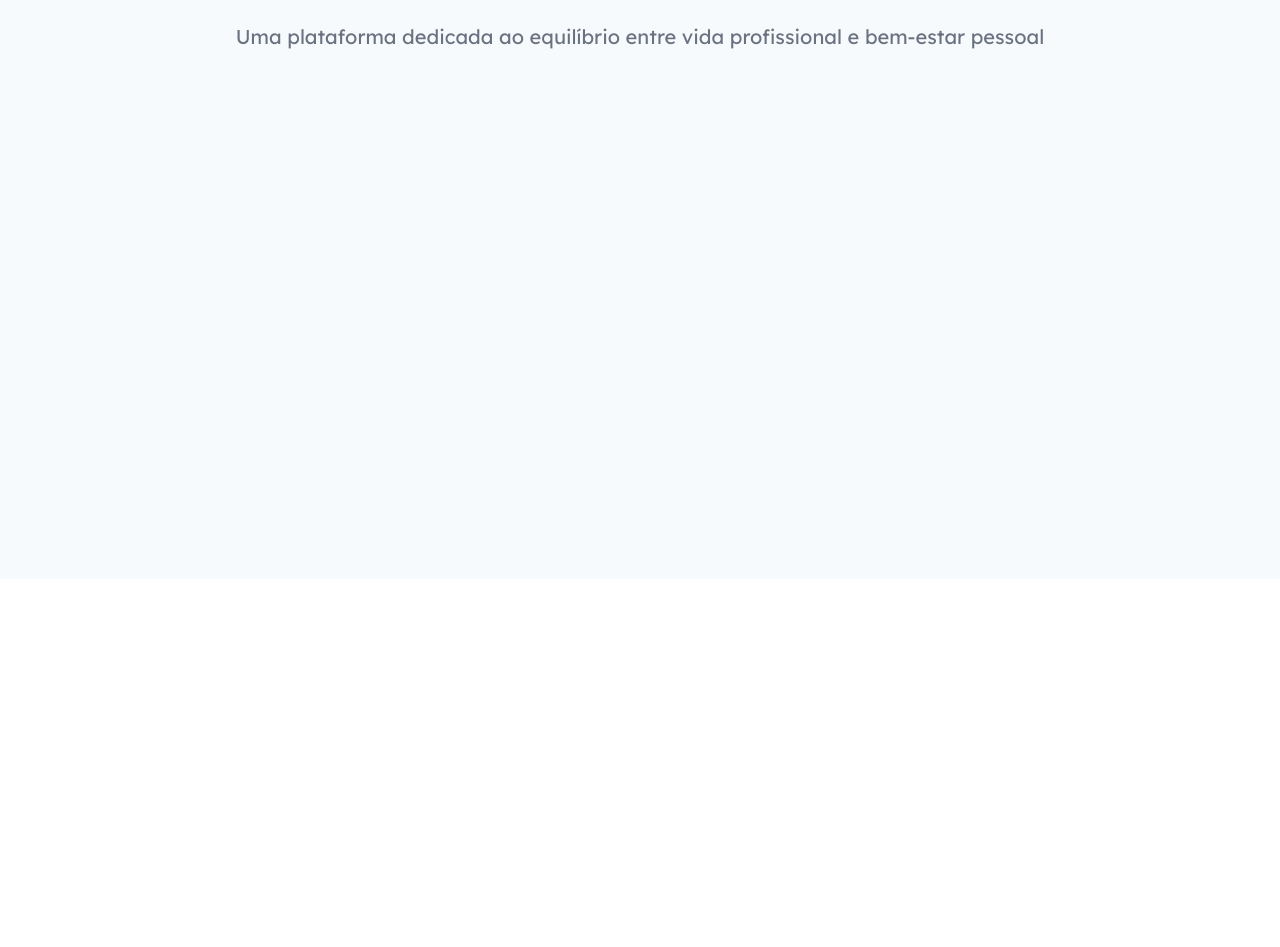
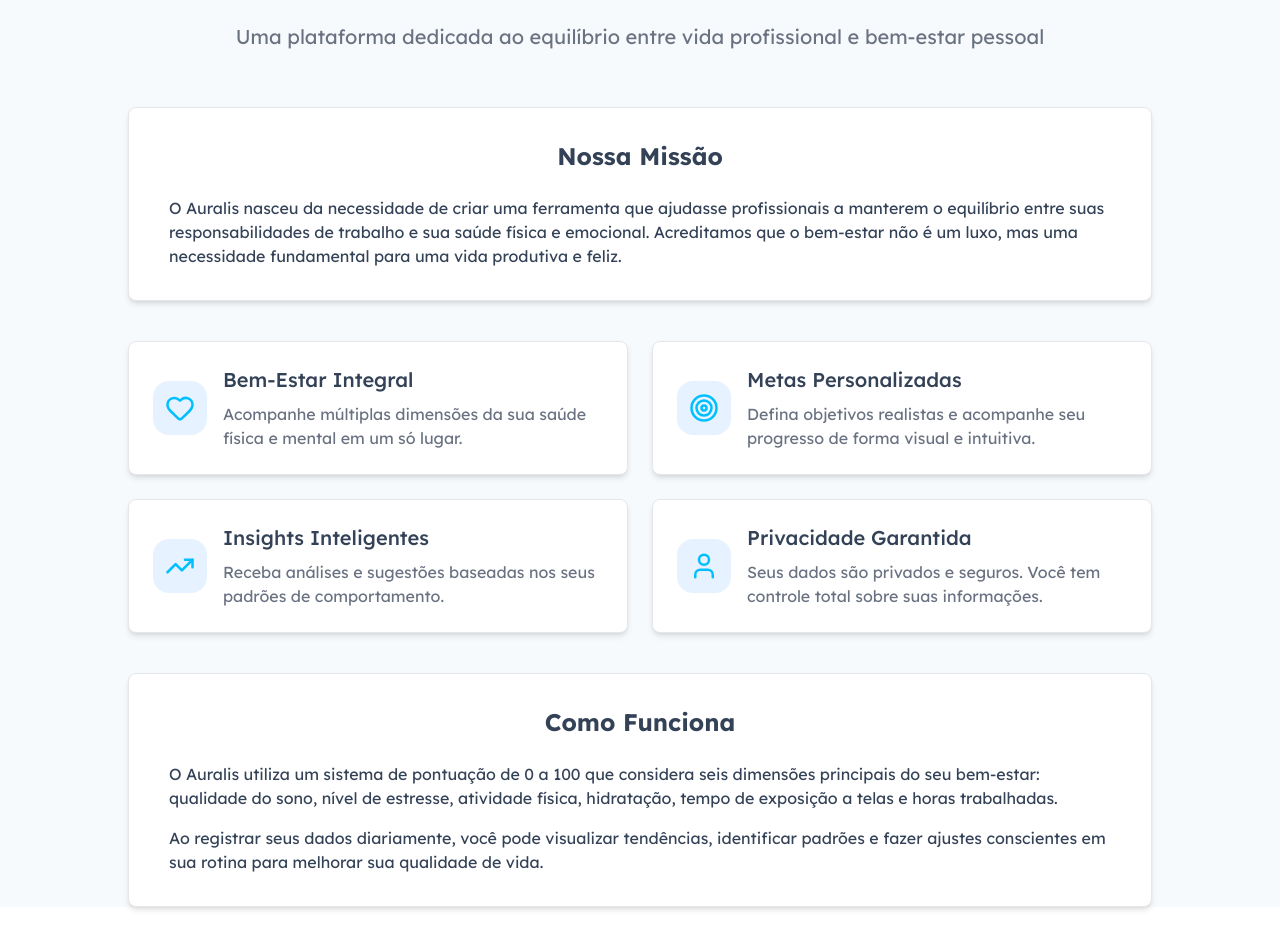
Before and after one commit to Driven-Soft/Auralis, a React (Vite) app: page /sobre in a window 1280 px wide. Shown: the part 301-1248 px from the top of the page. Before the commit the page ends 880 px from the top, so only its background shows below. Built offline with nearby package versions, Linux system fonts and the light colour scheme; a web font is replaced by a local one.

Commit message:
feat: criação de cardwrapper e sobrecard (componentização e detalhamento da página Sobre)

```diff
--- /dev/null
+++ b/src/components/CardWrapper.tsx
@@ -0,0 +1,18 @@
+interface CardWrapperProps {
+  children: React.ReactNode;
+  className?: string;
+}
+
+const CardWrapper = ({ children, className }: CardWrapperProps) => {
+  return (
+    <div
+      className={`flex items-center justify-self-center rounded-lg border border-gray-200
+         dark:border-gray-700 bg-background-secondary dark:bg-dark-background-secondary
+         shadow-md p-6 hover:shadow-lg hover:scale-101 transition-all duration-200 ease-in-out  ${className}`}
+    >
+      {children}
+    </div>
+  );
+};
+
+export default CardWrapper;
--- a/src/components/Header.tsx
+++ b/src/components/Header.tsx
@@ -6,7 +6,7 @@
 
 const Header = () => {
   return (
-    <header className="flex items-center py-2 gap-1 bg-background-header dark:bg-dark-background-header shadow-[0_2px_5px_rgba(0,0,0,0.3)] top-0 z-40 min-h-[34px] sm:gap-3 md:gap-4 text-texto-primary dark:text-texto-secondary">
+    <header className="flex items-center py-2 gap-1 bg-background-secondary dark:bg-dark-background-secondary shadow-[0_2px_5px_rgba(0,0,0,0.3)] top-0 z-40 min-h-[34px] sm:gap-3 md:gap-4 text-texto-primary dark:text-texto-secondary">
       <div className="flex items-center mx-2 justify-between w-full p-2">
         <div className="flex flex-row text-center items-center gap-3">
           <Link
--- /dev/null
+++ b/src/components/IconWrapper.tsx
@@ -0,0 +1,13 @@
+interface IconWrapperProps {
+  children: React.ReactNode;
+}
+
+const IconWrapper = ({ children }: IconWrapperProps) => {
+  return (
+    <div className="p-3 rounded-2xl bg-selected dark:bg-dark-selected">
+        {children}
+    </div>
+  )
+}
+
+export default IconWrapper
--- /dev/null
+++ b/src/components/SobreCard.tsx
@@ -0,0 +1,25 @@
+import CardWrapper from "./CardWrapper";
+import IconWrapper from "./IconWrapper";
+
+interface SobreCardProps {
+  icon: React.ReactNode;
+  title: string;
+  text: string;
+  className?: string;
+}
+
+const SobreCard = ({ icon, title, text, className }: SobreCardProps) => {
+  return (
+    <CardWrapper className={`w-full h-auto ${className}`}>
+      <IconWrapper>{icon}</IconWrapper>
+      <div className="flex flex-col ml-4">
+        <h3 className="text-xl font-medium mb-2 text-texto-primary dark:text-texto-secondary">
+          {title}
+        </h3>
+        <p className="font-normal text-gray-500 dark:text-texto-secondary">{text}</p>
+      </div>
+    </CardWrapper>
+  );
+};
+
+export default SobreCard;
--- a/src/index.css
+++ b/src/index.css
@@ -19,8 +19,8 @@
   --color-background: #f7fafc;
   --color-dark-background: #1f2a38;
 
-  --color-background-header: #ffffff;
-  --color-dark-background-header: #243040;
+  --color-background-secondary: #ffffff;
+  --color-dark-background-secondary: #243040;
 
   --shadow-glow-blue: 0 0 20px hsl(210 100% 56% / 0.4);
   --shadow-glow-green: 0 0 20px hsl(150 100% 40% / 0.4);
--- a/src/routes/Home.tsx
+++ b/src/routes/Home.tsx
@@ -5,7 +5,7 @@
   return (
     <Wrapper>
       <section>
-        <div className="pt-12">
+        <div className="py-12">
           <Hero
             title="Bem-vindo(a) ao Auralis"
             text="Sua plataforma de bem-estar profissional"
--- a/src/routes/Sobre.tsx
+++ b/src/routes/Sobre.tsx
@@ -1,6 +1,8 @@
-import { Heart } from "lucide-react";
+import { Heart, HeartIcon, Target, TrendingUp, User } from "lucide-react";
 import Hero from "../components/Hero";
 import Wrapper from "../components/Wrapper";
+import CardWrapper from "../components/CardWrapper";
+import SobreCard from "../components/SobreCard";
 
 const Sobre = () => {
   return (
@@ -13,6 +15,63 @@
           text="Uma plataforma dedicada ao equilíbrio entre vida profissional e bem-estar pessoal"
         />
       </section>
+
+      <section>
+        <CardWrapper className="flex-col w-[80%] mx-auto my-10">
+          <h1 className="py-2 text-2xl font-bold mb-2 text-texto-primary dark:text-texto-secondary">
+            Nossa Missão
+          </h1>
+          <p className="px-4 py-2 text-texto-primary dark:text-texto-secondary">
+            O Auralis nasceu da necessidade de criar uma ferramenta que ajudasse
+            profissionais a manterem o equilíbrio entre suas responsabilidades
+            de trabalho e sua saúde física e emocional. Acreditamos que o
+            bem-estar não é um luxo, mas uma necessidade fundamental para uma
+            vida produtiva e feliz.
+          </p>
+        </CardWrapper>
+
+        <div className="grid grid-rows-1 w-[80%] lg:grid-cols-2 gap-6 my-10 mx-auto">
+          <SobreCard
+            icon={<HeartIcon size={30} className="text-primary" />}
+            title="Bem-Estar Integral"
+            text="Acompanhe múltiplas dimensões da sua saúde física e mental em um só lugar."
+          />
+          <SobreCard
+            icon={<Target size={30} className="text-primary" />}
+            title="Metas Personalizadas"
+            text="Defina objetivos realistas e acompanhe seu progresso de forma visual e intuitiva."
+          />
+          <SobreCard
+            icon={<TrendingUp size={30} className="text-primary" />}
+            title="Insights Inteligentes"
+            text="Receba análises e sugestões baseadas nos seus padrões de comportamento."
+          />
+          <SobreCard
+            icon={<User size={30} className="text-primary" />}
+            title="Privacidade Garantida"
+            text="Seus dados são privados e seguros. Você tem controle total sobre suas informações."
+          />
+        </div>
+
+        <CardWrapper className="flex-col w-[80%] mx-auto my-10">
+          <h1 className="py-2 text-2xl font-bold mb-2 text-texto-primary dark:text-texto-secondary">
+            Como Funciona
+          </h1>
+          <div className="flex gap-4 flex-col px-4 py-2 text-texto-primary dark:text-texto-secondary">
+            <p>
+              O Auralis utiliza um sistema de pontuação de 0 a 100 que considera
+              seis dimensões principais do seu bem-estar: qualidade do sono,
+              nível de estresse, atividade física, hidratação, tempo de
+              exposição a telas e horas trabalhadas.
+            </p>
+            <p>
+              Ao registrar seus dados diariamente, você pode visualizar
+              tendências, identificar padrões e fazer ajustes conscientes em sua
+              rotina para melhorar sua qualidade de vida.
+            </p>
+          </div>
+        </CardWrapper>
+      </section>
     </Wrapper>
   );
 };
```
